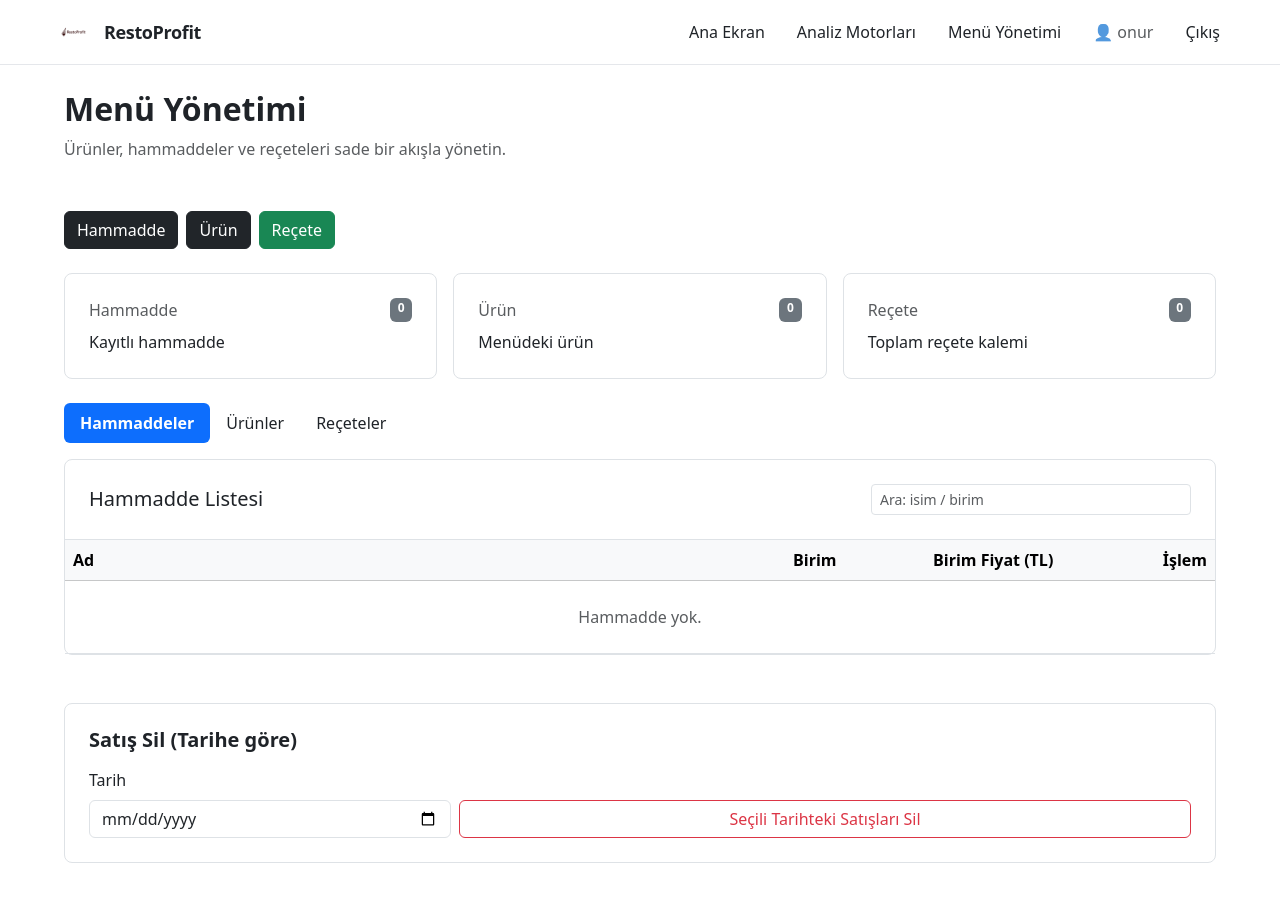
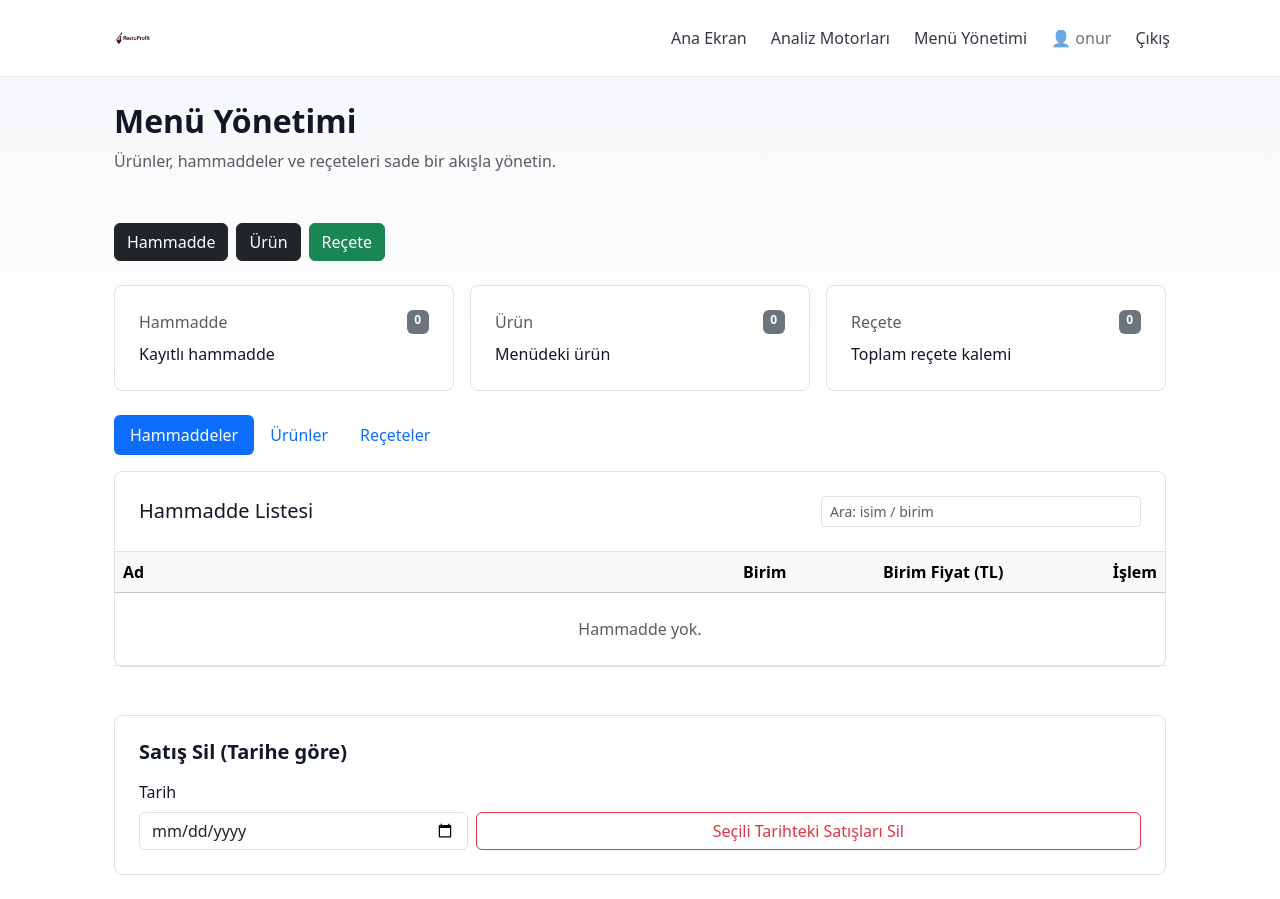
Before and after one commit to onurturkben/restoprofit, a Flask app: page /admin in a window 1280 px wide. Before the commit the page ends 863 px from the top, so only its background shows below. Run offline with Flask 3, Linux system fonts and the light colour scheme; a user stored in the database is signed in; data that the repository does not hold is empty.

Commit message:
Update base.html

```diff
--- a/templates/base.html
+++ b/templates/base.html
@@ -8,53 +8,67 @@
   <!-- Bootstrap -->
   <link href="https://cdn.jsdelivr.net/npm/bootstrap@5.3.3/dist/css/bootstrap.min.css" rel="stylesheet">
 
-  <!-- Ana CSS (static/main/main.css) -->
-  <link rel="stylesheet" href="{{ url_for('static', filename='main/main.css') }}">
-
-  <!-- (Opsiyonel) favicon.ico: static/favicon.ico varsa otomatik çeker -->
-  <link rel="icon" href="{{ url_for('static', filename='favicon.ico') }}">
-
   <style>
     :root{
-      --text:#1f2328;
+      --text:#111827;
       --muted:#6b7280;
       --border:#e5e7eb;
       --bg:#ffffff;
-      --bg-soft:#f7f7f7;
-    }
-    body{ color:var(--text); background:var(--bg); }
-
-    .navbar{
-      border-bottom:1px solid var(--border);
-      background:rgba(255,255,255,.9);
-      backdrop-filter:saturate(180%) blur(8px);
+      --soft:#f6f7fb;
+      --accent:#2563eb;
     }
 
+    body{
+      color:var(--text);
+      background: linear-gradient(180deg, var(--soft) 0%, #fff 45%);
+    }
+
+    .container-main{ max-width:1100px; }
+
+    /* Navbar */
+    .navbar{
+      border-bottom:1px solid rgba(229,231,235,.9);
+      background:rgba(255,255,255,.92);
+      backdrop-filter:saturate(180%) blur(10px);
+    }
+
+    /* Brand (logo only) */
     .brand{
       display:flex;
       align-items:center;
-      gap:10px;
+      gap:12px;
       padding:10px 0;
       text-decoration:none;
     }
 
-    /* Logo görseli */
     .brand-logo{
-      height:28px;
+      height:40px;          /* 🔥 büyüklük */
       width:auto;
       display:block;
+      object-fit:contain;
     }
 
-    .brand-text{
-      font-weight:700;
-      letter-spacing:-0.02em;
-      font-size:18px;
+    /* İstersen hover’da hafif vurgu */
+    .brand:hover{ opacity:.95; }
+
+    /* Nav links */
+    .navbar .nav-link{
       color:var(--text);
+      opacity:.86;
+      border-radius:10px;
+      padding:.5rem .75rem;
+      transition:all .15s ease;
+      text-decoration:none;
     }
-
-    .nav-link{ color:var(--text); }
-    .nav-link:hover{ text-decoration:underline; }
-    .container-main{ max-width:1200px; }
+    .navbar .nav-link:hover{
+      opacity:1;
+      background:rgba(17,24,39,.06);
+    }
+    .navbar .nav-link.active{
+      opacity:1;
+      background:rgba(37,99,235,.12);
+      color:var(--accent);
+    }
   </style>
 </head>
 
@@ -62,14 +76,13 @@
 <nav class="navbar navbar-expand-lg">
   <div class="container container-main">
 
-    <!-- LOGO: static/main/restoprofit-logo.png -->
+    <!-- ✅ SADE: Sadece logo (yazı yok) -->
     <a class="navbar-brand brand" href="{{ url_for('dashboard') }}" aria-label="RestoProfit">
       <img
         src="{{ url_for('static', filename='main/restoprofit-logo.png') }}"
         alt="RestoProfit"
         class="brand-logo"
       >
-      <span class="brand-text">RestoProfit</span>
     </a>
 
     <button class="navbar-toggler" type="button" data-bs-toggle="collapse" data-bs-target="#topNav"
@@ -78,15 +91,13 @@
     </button>
 
     <div class="collapse navbar-collapse" id="topNav">
-      <ul class="navbar-nav ms-auto align-items-lg-center gap-lg-3">
+      <ul class="navbar-nav ms-auto align-items-lg-center gap-lg-2">
         <li class="nav-item">
           <a class="nav-link" href="{{ url_for('dashboard') }}">Ana Ekran</a>
         </li>
-
         <li class="nav-item">
           <a class="nav-link" href="{{ url_for('reports') }}">Analiz Motorları</a>
         </li>
-
         <li class="nav-item">
           <a class="nav-link" href="{{ url_for('admin_panel') }}">Menü Yönetimi</a>
         </li>
@@ -105,7 +116,6 @@
         {% endif %}
       </ul>
     </div>
-
   </div>
 </nav>
 
@@ -123,8 +133,6 @@
 
 <script src="https://cdn.jsdelivr.net/npm/bootstrap@5.3.3/dist/js/bootstrap.bundle.min.js"></script>
 
-<!-- ✅ KRİTİK: sayfa bazlı scriptler buraya gelir (admin.html içindeki JS gibi) -->
 {% block scripts %}{% endblock %}
-
 </body>
 </html>
```
